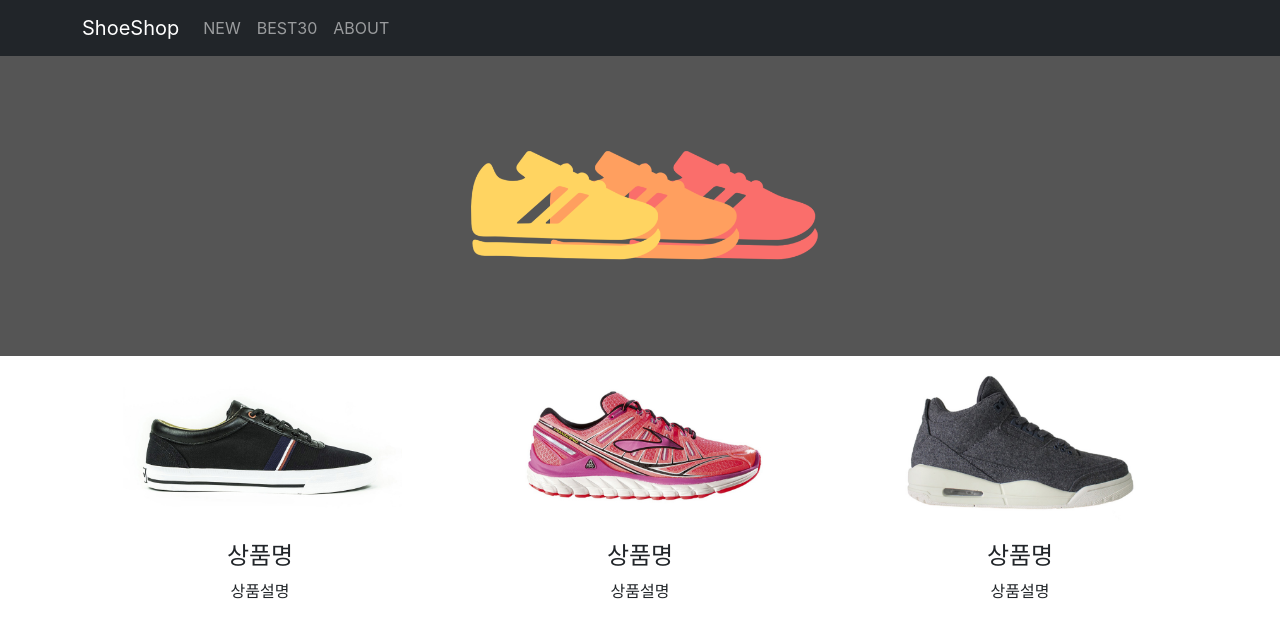
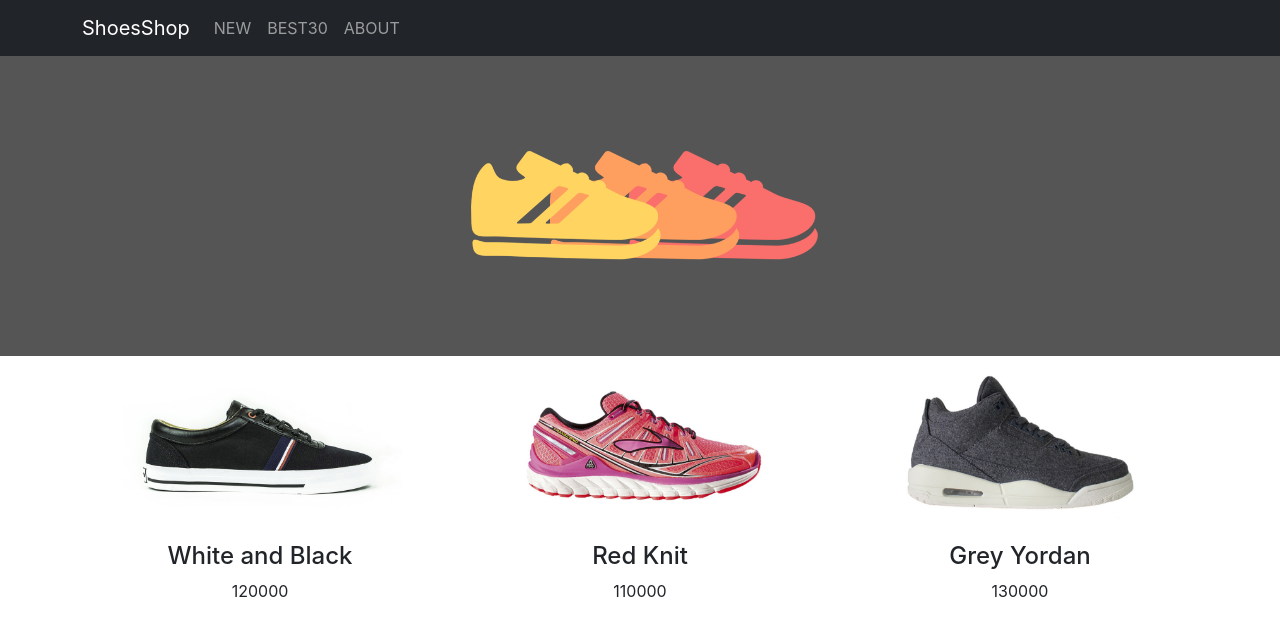
Before and after one commit to jiwoopark727/react-shop, a React (Create React App) app: page / in a window 1280 px wide. Shown: the top 638 px of the page. Built offline with nearby package versions, Linux system fonts and the light colour scheme.

Commit message:
코드 길어지면 import export

```diff
--- a/src/App.js
+++ b/src/App.js
@@ -2,17 +2,26 @@ import {Button, Container, Nav, Navbar, Row, Col} from 'react-bootstrap';
 import sh1 from './img/shoes1.jpg'
 import sh2 from './img/shoes2.jpg'
 import sh3 from './img/shoes3.jpg'
+import {data, Template} from './data.js';
+
 
 import logo from './logo.svg';
 import './App.css';
+import { useState } from 'react';
+
 
 function App() {
+
+  let [shoes] = useState(data);
+  let [address] = useState([sh1, sh2, sh3])
+
   return (
     <div className="App">
 
+      {/* 대문 Navbar */}
       <Navbar bg="dark" data-bs-theme="dark">
         <Container>
-          <Navbar.Brand href="#home">ShoeShop</Navbar.Brand>
+          <Navbar.Brand href="#home">ShoesShop</Navbar.Brand>
           <Nav className="me-auto">
             <Nav.Link href="#home">NEW</Nav.Link>
             <Nav.Link href="#features">BEST30</Nav.Link>
@@ -21,25 +30,22 @@ function App() {
         </Container>
       </Navbar>
 
+      {/* 대문 사진 */}
       <div className='main-bg'></div>
 
+
+      {/* 상품 진열 */}
       <Container>
         <Row>
-          <Col className='col-md-4'>
-            <img src={sh1} width="80%"/>
-            <h4>상품명</h4>
-            <p>상품설명</p>
-          </Col>
-          <Col className='col-md-4'>
-            <img src={sh2}  width="80%"/>
-            <h4>상품명</h4>
-            <p>상품설명</p>
-          </Col>
-          <Col className='col-md-4'>
-            <img src={sh3} width="80%"/>
-            <h4>상품명</h4>
-            <p>상품설명</p>
-          </Col>
+          {
+            shoes.map(function(a,i){
+              return(
+                <Template shoes={shoes} a={a} i={i}
+                          address={address} key={i}>
+                </Template>
+              )
+            })
+          }
         </Row>
       </Container>
 
--- /dev/null
+++ b/src/data.js
@@ -0,0 +1,36 @@
+import {Button, Container, Nav, Navbar, Row, Col} from 'react-bootstrap';
+
+let data = [
+    {
+      id : 0,
+      title : "White and Black",
+      content : "Born in France",
+      price : 120000
+    },
+
+    {
+      id : 1,
+      title : "Red Knit",
+      content : "Born in Seoul",
+      price : 110000
+    },
+
+    {
+      id : 2,
+      title : "Grey Yordan",
+      content : "Born in the States",
+      price : 130000
+    }
+  ]
+
+let Template = function ShoesInfo(props){
+                        return(
+                          <Col className='col-md-4'>
+                            <img src={props.address[props.i]} width="80%"/>
+                            <h4>{props.shoes[props.i].title}</h4>
+                            <p>{props.shoes[props.i].price}</p>
+                          </Col>
+                        )
+                      }
+
+export {data, Template};
```
